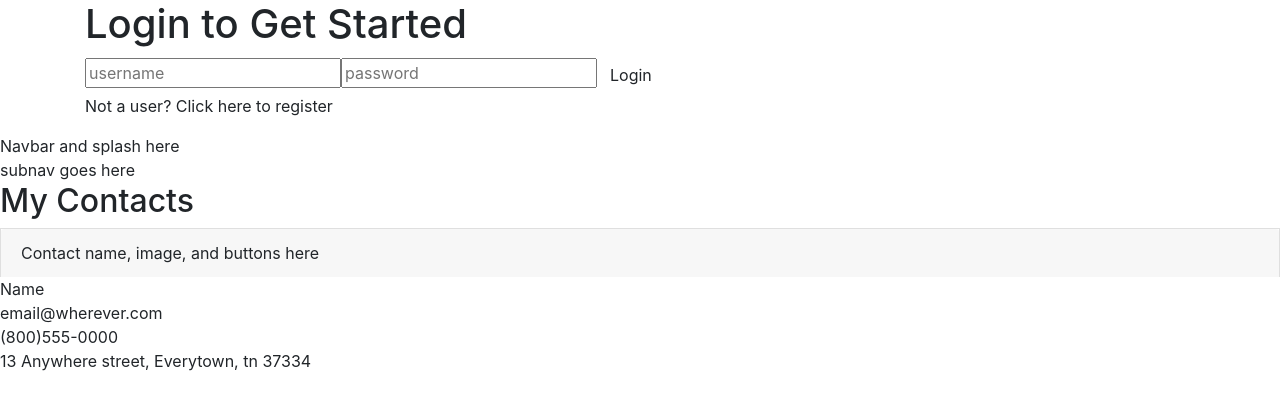
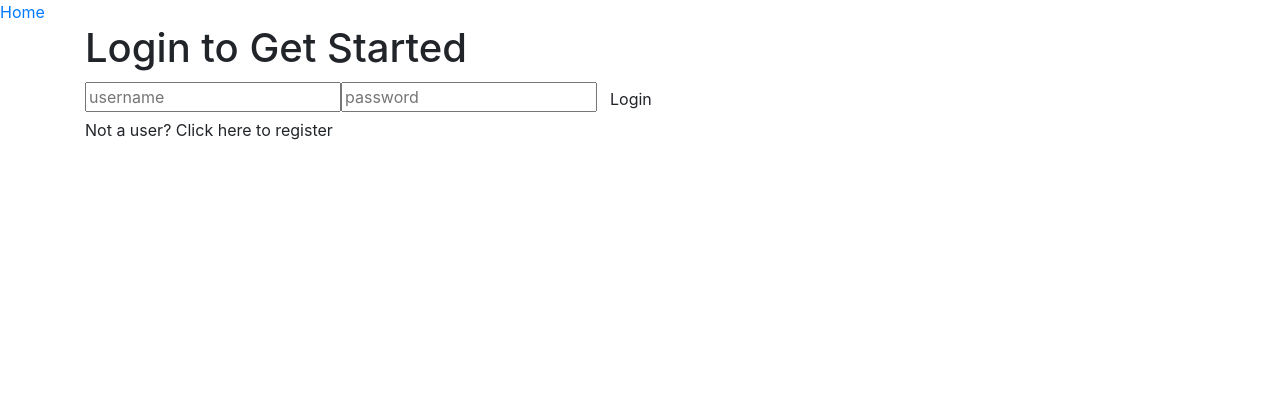
Before and after one commit to build-week-random-acts/random-acts-FE1, a React (Create React App) app: page / in a window 1280 px wide. Shown: the top 410 px of the page. Built offline with nearby package versions, Linux system fonts and the light colour scheme.

Commit message:
protected routes setup

```diff
--- a/src/App.js
+++ b/src/App.js
@@ -1,16 +1,15 @@
 import React from 'react';
-import UserHomePage from './components/UserHomePage'
+import UserHomePage from './components/UserHomePage';
 import LoginForm from './components/LoginForm';
-
+import Navbar from './components/Navbar';
+import ProtectedRoute from './components/ProtectedRoute';
 
 function App() {
   return (
     <div>
-
+      <Navbar />
       <LoginForm />
-      <UserHomePage />
-
-
+      <ProtectedRoute exact path='/userhomepage' component={UserHomePage} />
     </div>
   );
 }
--- a/src/components/Navbar.jsx
+++ b/src/components/Navbar.jsx
@@ -1 +1,13 @@
 //contain our links -> contacts, acts, about page info
+import React from 'react';
+import { Link } from 'react-router-dom';
+
+const Navbar = () => {
+  return (
+    <div>
+      <Link to='/userhomepage'>Home</Link>
+    </div>
+  );
+};
+
+export default Navbar;
```
